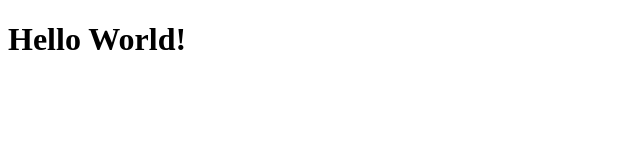
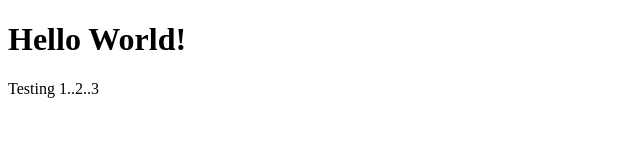
Before and after one commit to alexm1751/JenkinsWorld, a plain HTML site: page index.html in a window 1280 px wide. Shown: the whole page, without its empty margins (0-640 px from the left). Drawn offline with Linux system fonts and the light colour scheme.

Commit message:
Update index.html

```diff
--- a/index.html
+++ b/index.html
@@ -6,6 +6,7 @@
 </head>
 <body>
 <h1>Hello World!</h1>
+    <p>Testing 1..2..3</p>
 
 </body>
 </html>
```
